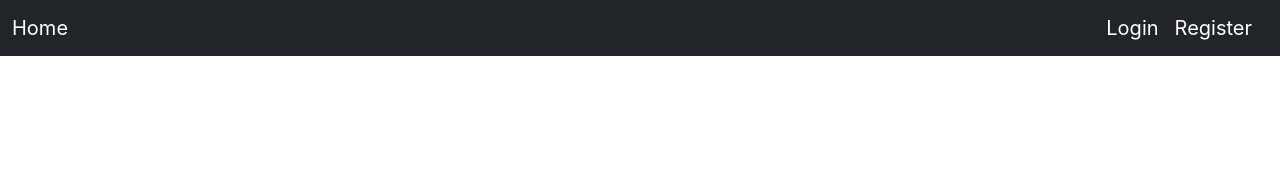
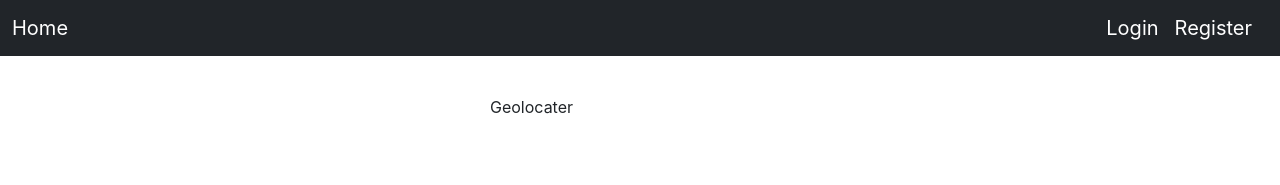
Before and after one commit to bethel-school-of-technology/team-komodo-frontend, a React (Create React App) app: page /geolocater in a window 1280 px wide. Shown: the top 185 px of the page. Built offline with nearby package versions, Linux system fonts and the light colour scheme.

Commit message:
started geolocater in components and app.js

```diff
--- a/src/App.js
+++ b/src/App.js
@@ -8,6 +8,7 @@ import Login from './components/Login';
 import Logout from './components/Logout';
 import Appointments from './components/Appointments';
 import MakeAppointment from './components/MakeAppointment';
+import Geolocater from './components/Geolocater';
 
 
 function App() {
@@ -23,6 +24,7 @@ function App() {
           <Route path="/logout" component={Logout} />
           <Route path="/appointments" component={Appointments} />
           <Route path="/makeappointment" component={MakeAppointment} />
+          <Route path="/geolocater" component={Geolocater} />
 
         </main>
     </BrowserRouter>
--- /dev/null
+++ b/src/components/Geolocater.js
@@ -0,0 +1,20 @@
+import React, { Component } from 'react'
+import PropTypes from 'prop-types'
+
+/**
+* @author
+* @class Geolocater
+**/
+
+class Geolocater extends Component {
+ state = {}
+ render() {
+  return(
+   <div>Geolocater</div>
+    )
+   }
+ }
+
+
+Geolocater.propTypes = {}
+export default Geolocater
```
